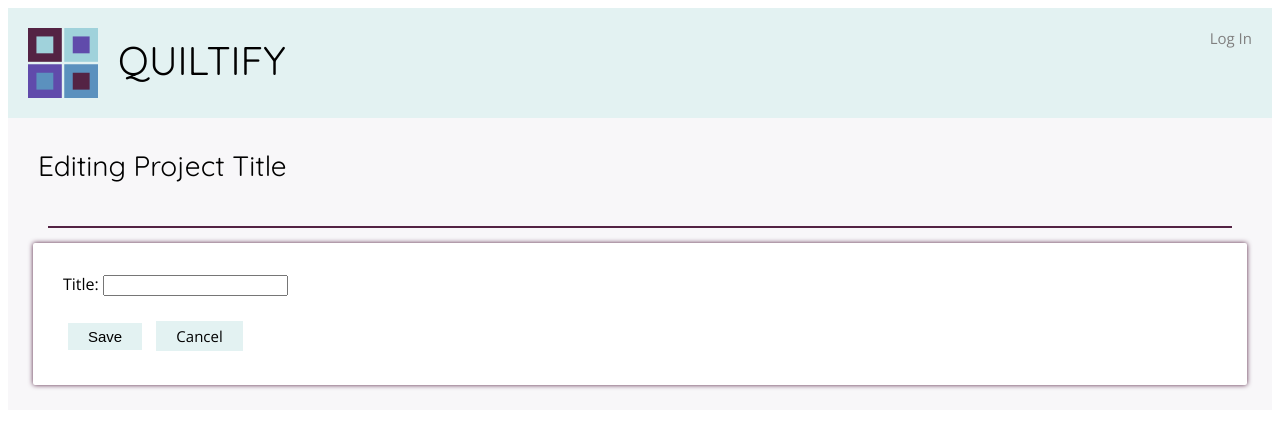
After one commit to matthewmorales401/quiltify, a Python web app: template templates/edittitle.html in a window 1280 px wide. The commit adds this page. Shown: the top 429 px of the page. Run offline with Jinja, Linux system fonts and the light colour scheme; the template is opened without the code that fills it, so the values that code supplies are empty.

Commit message:
add html file

```diff
--- /dev/null
+++ b/templates/edittitle.html
@@ -0,0 +1,58 @@
+<!DOCTYPE html>
+<title>Quiltify Project</title>
+<link rel="stylesheet" href="../stylesheets/stylesheet.css">
+<link href="https://fonts.googleapis.com/css?family=Open+Sans|Quicksand" rel="stylesheet">
+
+
+<div class="heading">
+  <div class="webtitle" onclick="location.href='/'">
+    <img class="logo" src="../photos/logo.png">
+    <p>QUILTIFY</p>
+  </div>
+  <div class="userbox">
+    {% if current_user %}
+      {% if current_person %}
+        <p style="font-family: 'Quicksand', sans-serif; font-size: 18px;">
+          {{current_person.firstname}} {{current_person.lastname}}</p>
+        <p>{{current_user.email()}}</p>
+      {% endif %}
+      <p><a href="/profile">View Profile</a> | <a href="{{logout_url}}">Log Out</a></p>
+    {% else %}
+      <br><br>
+      <a href="{{login_url}}">Log In</a>
+    {% endif %}
+  </div>
+</div>
+
+<div class="pagebody">
+  <div class="content">
+
+    <div class="pageheader">
+      <h2 style="">Editing Project Title</h2>
+    </div>
+    <div class="divider"></div>
+    <div class="panelBox redborder">
+
+      <div style="margin: 20px;">
+
+
+        <form method="post" action="viewproject">
+          Title: <input name="title" value="{{profile.title}}">
+
+          <div style="display: none;">
+            <input name="project_key" value="{{profile.key.urlsafe()}}">
+          </div>
+          <br><br>
+          <input class="submitbutton" type="submit" value="Save">
+          <a href="profile" class="submitbutton">Cancel</a>
+        </form>
+
+
+      </div>
+
+
+    </div>
+
+  </div>
+
+</div>
--- a/templates/viewProject.html
+++ b/templates/viewProject.html
@@ -45,7 +45,7 @@
       </div>
       <div style="float: right">
         {% if project.owner.get().email == current_person.email %}
-          <a href="" class="pageheaderbutton">
+          <a href="/edittitle" class="pageheaderbutton">
           Edit</a><br>
           <a href="" class="pageheaderbutton">
           Delete</a>
```
